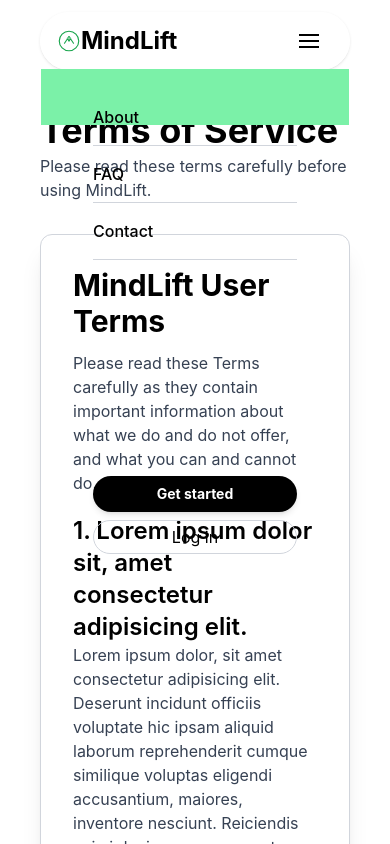
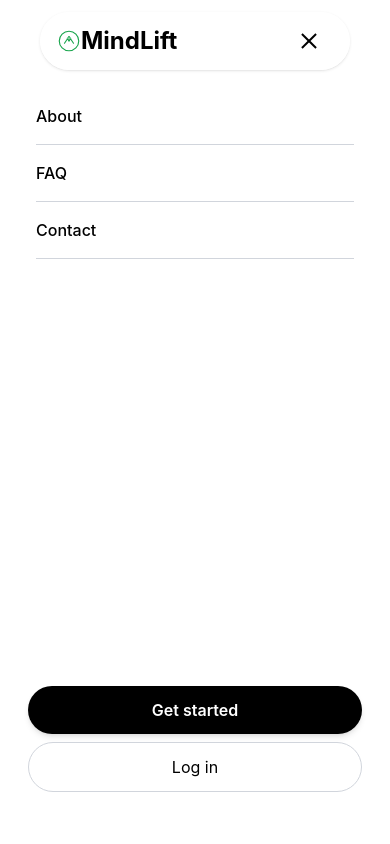
Before and after one commit to miachis/MindLift, a React (Vite) app: page /terms in a window 390 px wide. Both pictures are taken after a click on the button 309 px from the left and 41 px from the top of the page. Shown: the top 844 px of the page. Built offline with nearby package versions, Linux system fonts and the light colour scheme.

Commit message:
fixing mobile navbar

```diff
--- a/src/components/DropDownNavbar.jsx
+++ b/src/components/DropDownNavbar.jsx
@@ -2,7 +2,7 @@ import { Link } from "react-router-dom";
 
 function DropDownNavbar() {
   return (
-    <div className="fixed inset-0 top-full z-200 flex flex-col gap-50 px-5 py-3 w-full h-full bg-green-300">
+    <div className="flex flex-col justify-between px-1 pt-20 pb-10 w-full h-screen fixed inset-0 bg-white">
       <nav className="px-8 py-2">
         <div className="border-b border-gray-300 font-medium text-md py-4">
           <a href="#about">About</a>
@@ -15,11 +15,11 @@ function DropDownNavbar() {
         </div>
       </nav>
 
-      <div className="flex flex-col gap-2 px-8 py-2">
-        <div className="bg-black rounded-full text-white shadow-md w-full text-center p-2 font-bold text-sm">
+      <div className="flex flex-col gap-2 px-6 py-3 mt-60">
+        <div className="bg-black rounded-full text-white shadow-md w-full text-center p-3 font-semibold text-md">
           <Link to={"/signup"}>Get started</Link>
         </div>
-        <div className="border-gray-300 border rounded-full w-full text-center p-1">
+        <div className="border-gray-300 border rounded-full w-full text-center p-3 text-md">
           <Link to={"/login"}>Log in</Link>
         </div>
       </div>
--- a/src/components/Navbar.jsx
+++ b/src/components/Navbar.jsx
@@ -1,13 +1,27 @@
 import { Link } from "react-router-dom";
-import { useState } from "react";
+import { useState, useEffect } from "react";
 import DropDownNavbar from "./DropDownNavbar";
 
 function Navbar() {
   const [open, setOpen] = useState(false);
+
+  useEffect(() => {
+    if (open) {
+      document.body.style.overflow = "hidden";
+    } else {
+      document.body.style.overflow = "auto";
+    }
+
+    return () => {
+      document.body.style.overflow = "auto";
+    };
+  }, [open]);
+
   return (
+    <>
+      {open && <DropDownNavbar />}
       <header className="sticky top-0 z-100 px-10 flex justify-center items-center">
         <div className="w-full flex border justify-between items-center shadow-sm border-white rounded-full backdrop-blur-md bg-white/30 py-2 pl-4 pr-5 mt-3 lg:py-2.5 lg:pl-8 lg:pr-4 2xl:py-5">
-        {open && <DropDownNavbar />}
           <div className="flex justify-between w-full items-center lg:w-max lg:gap-15">
             <a className="flex items-center" href="#">
               <img src="./logo.svg" className="h-6 lg:h-7" />
@@ -37,11 +51,18 @@ function Navbar() {
                 className="cursor-pointer lg:hidden flex items-center justify-center w-10 h-10 rounded-full"
                 onClick={() => setOpen(!open)}
               >
+                {open ? (
+                  <div class="relative w-5 h-5">
+                    <span class="absolute w-5 h-0.5 bg-black rotate-45 top-1/2 left-0 -translate-y-1/2"></span>
+                    <span class="absolute w-5 h-0.5 bg-black -rotate-45 top-1/2 left-0 -translate-y-1/2"></span>
+                  </div>
+                ) : (
                   <div className="w-5 h-5 flex flex-col justify-center items-center space-y-1">
                     <span className="block w-5 h-0.5 bg-black"></span>
                     <span className="block w-5 h-0.5 bg-black"></span>
                     <span className="block w-5 h-0.5 bg-black"></span>
                   </div>
+                )}
               </button>
             </nav>
           </div>
@@ -51,6 +72,7 @@ function Navbar() {
           </div>
         </div>
       </header>
+    </>
   );
 }
 
```
Lines whose indentation alone changed are shown as unchanged.
